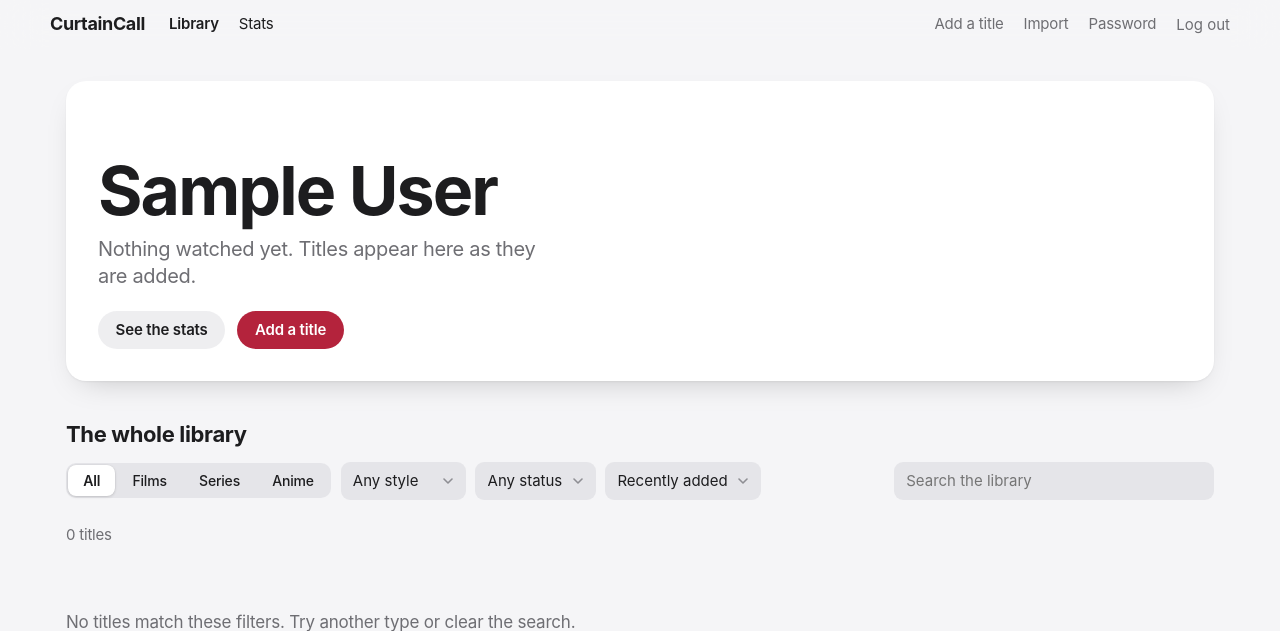
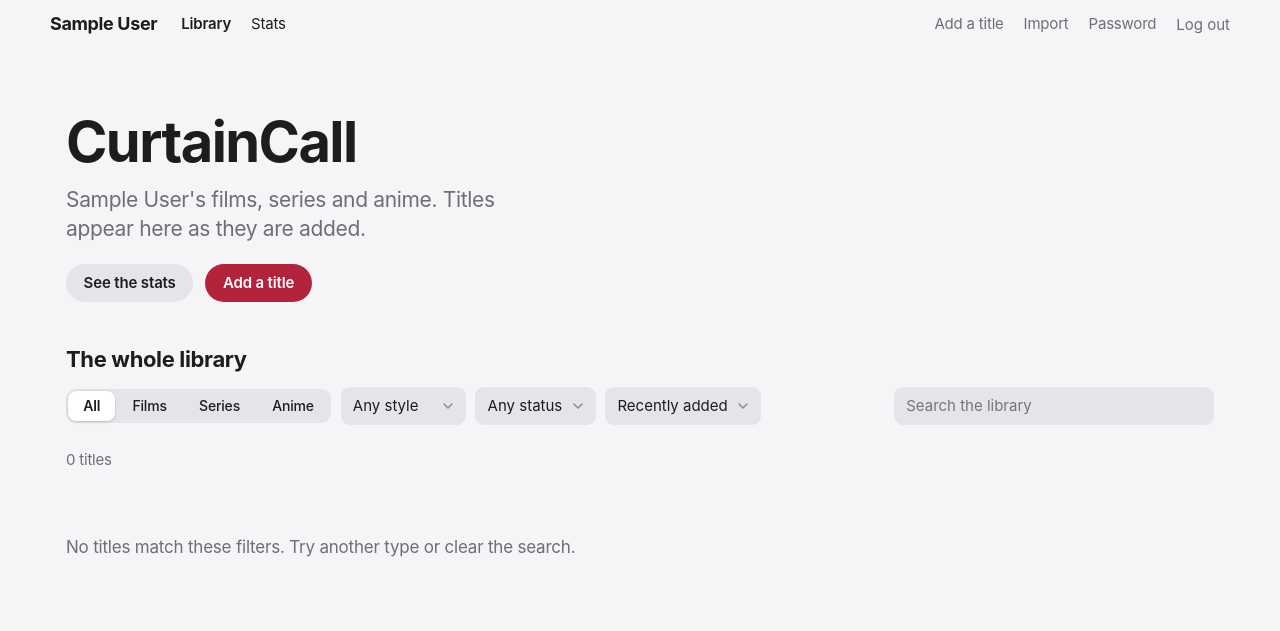
Before and after one commit to Skand007/CurtainCall, a Django app: page /library/ in a window 1280 px wide. Shown: the top 631 px of the page. Run offline with Django 5.2, Linux system fonts and the light colour scheme; the visitor is signed in with stand-in values (Sample User, id 1); data comes from the database, SQL or seed files in the repository; data that the repository does not hold is empty.

Commit message:
Full update: poster stack and names

```diff
--- a/tracker/static/tracker/style.css
+++ b/tracker/static/tracker/style.css
@@ -249,48 +249,33 @@ fieldset label input { width: auto; min-height: 0; margin: 0; }
 .hero .lede strong { color: var(--ink); font-weight: 600; }
 .hero-actions { display: flex; gap: 0.75rem; flex-wrap: wrap; }
 
-/* ------------------------------------------------------------ banner (library homepage) */
-
-/* The latest watched film's wide image sits behind your name, Apple TV style.
-   A dark scrim at the bottom keeps the white type readable on any picture. */
-.banner {
-  position: relative;
-  isolation: isolate;
+/* The curtain call: the latest posters take a bow, fanned like a line of actors.
+   Hovering one straightens it and lifts it to the front. */
+.curtain-call {
   display: flex;
   align-items: flex-end;
-  justify-content: space-between;
-  gap: 1rem;
-  min-height: 300px;
-  margin: 0.5rem 0 2.5rem;
-  padding: 2rem;
-  border-radius: 20px;
-  overflow: hidden;
-  background: var(--surface);
-  box-shadow: var(--shadow-panel);
+  padding: 1rem 1.5rem 1.5rem;
 }
-.banner.has-image {
-  min-height: clamp(320px, 42vw, 460px);
-  color: #fff;
-  background: #1c1b20 var(--banner) center 30% / cover no-repeat;
+.curtain-call a {
+  display: block;
+  width: 108px;
+  margin-left: -34px;
+  transform: rotate(var(--tilt)) translateY(var(--lift));
+  transform-origin: 50% 100%;
+  transition: transform 220ms var(--press);
 }
-.banner.has-image::before {
-  content: "";
-  position: absolute;
-  inset: 0;
-  z-index: -1;
-  background: linear-gradient(to top, rgba(0, 0, 0, 0.78) 0%, rgba(0, 0, 0, 0.35) 45%, rgba(0, 0, 0, 0) 75%),
-              linear-gradient(to right, rgba(0, 0, 0, 0.45), rgba(0, 0, 0, 0) 60%);
+.curtain-call a:first-child { margin-left: 0; }
+.curtain-call a:hover, .curtain-call a:focus-visible { transform: rotate(0deg) translateY(-10px); z-index: 2; }
+.curtain-call a:active { transform: rotate(0deg) translateY(-6px) scale(0.97); }
+.curtain-call img {
+  width: 100%;
+  aspect-ratio: 2 / 3;
+  object-fit: cover;
+  border-radius: var(--r-poster);
+  box-shadow: var(--shadow-poster);
+  display: block;
+  background: var(--fill);
 }
-.banner h1 { font-size: clamp(2.5rem, 6vw, 4.25rem); }
-.banner .lede { font-size: 1.25rem; line-height: 1.38; letter-spacing: -0.016em; max-width: 36ch; margin: 0.6rem 0 1.25rem; color: var(--ink-2); }
-.banner.has-image .lede { color: rgba(255, 255, 255, 0.82); }
-.banner .lede strong { color: inherit; font-weight: 650; }
-.banner.has-image .lede strong { color: #fff; }
-.banner-credit { color: rgba(255, 255, 255, 0.75); font-size: 0.8125rem; font-weight: 500; white-space: nowrap; align-self: flex-end; }
-.banner-credit:hover { color: #fff; }
-/* A light glass button for use on top of imagery. */
-.button.light { background: rgba(255, 255, 255, 0.22); color: #fff; -webkit-backdrop-filter: blur(16px) saturate(160%); backdrop-filter: blur(16px) saturate(160%); }
-.banner:not(.has-image) .button.light { background: var(--fill); color: var(--ink); }
 
 /* ------------------------------------------------------------ shelves */
 
@@ -514,9 +499,8 @@ details.as-table td, details.as-table th { padding: 0.2rem 1rem 0.2rem 0; text-a
 /* ------------------------------------------------------------ small screens */
 
 @media (max-width: 760px) {
-  .banner { padding: 1.25rem; border-radius: 16px; flex-direction: column; align-items: flex-start; justify-content: flex-end; margin-top: 0; }
-  .banner.has-image { min-height: 360px; }
-  .banner .lede { font-size: 1.0625rem; }
+  .curtain-call { order: -1; padding: 0.75rem 0 1.75rem 0.75rem; }
+  .curtain-call a { width: 80px; margin-left: -26px; }
   .shelf-row { grid-auto-columns: 112px; gap: 0.8rem; }
   .dup-pair { grid-template-columns: 1fr; }
   .hero { grid-template-columns: 1fr; padding-top: 1.5rem; gap: 1rem; }
@@ -540,11 +524,11 @@ details.as-table td, details.as-table th { padding: 0.2rem 1rem 0.2rem 0; text-a
 
 @media (prefers-reduced-motion: reduce) {
   *, *::before, *::after { transition-duration: 0.01ms !important; }
-  .button:active, .poster:active .art { transform: none; }
+  .button:active, .poster:active .art, .curtain-call a:active { transform: none; }
+  .curtain-call a:hover, .curtain-call a:focus-visible { transform: rotate(var(--tilt)) translateY(var(--lift)); }
 }
 
 @media (prefers-reduced-transparency: reduce) {
-  .button.light { background: rgba(0, 0, 0, 0.55); -webkit-backdrop-filter: none; backdrop-filter: none; }
   .topbar { background: var(--canvas); -webkit-backdrop-filter: none; backdrop-filter: none; }
   .take { background: var(--surface); -webkit-backdrop-filter: none; backdrop-filter: none; }
   .feature::before { display: none; }
--- a/tracker/templates/tracker/base.html
+++ b/tracker/templates/tracker/base.html
@@ -13,7 +13,7 @@
 </head>
 <body hx-headers='{"X-CSRFToken": "{{ csrf_token }}"}'>
   <header class="topbar">
-    <a class="brand" href="{% url 'home' %}">CurtainCall</a>
+    <a class="brand" href="{% url 'home' %}">{{ site_owner_name|default:"CurtainCall" }}</a>
     <nav aria-label="Main">
       <a href="{% url 'home' %}" {% if request.resolver_match.url_name == 'home' or request.resolver_match.url_name == 'library' or request.resolver_match.url_name == 'profile' %}aria-current="page"{% endif %}>Library</a>
       {% if site_owner %}<a href="{% url 'stats' site_owner.username %}" {% if request.resolver_match.url_name == 'stats' %}aria-current="page"{% endif %}>Stats</a>{% endif %}
--- a/tracker/templates/tracker/library.html
+++ b/tracker/templates/tracker/library.html
@@ -1,23 +1,29 @@
 {% extends "tracker/base.html" %}
 {% load humanize tracker_extras %}
 {% block content %}
-<section class="banner{% if banner %} has-image{% endif %}"{% if banner %} style="--banner: url('{{ banner.title.backdrop_url }}')"{% endif %}>
-  <div class="banner-copy">
-    <h1>{{ owner_name }}</h1>
+<section class="hero">
+  <div>
+    <h1>CurtainCall</h1>
     <p class="lede">
       {% if watched_count %}
-        <strong>{{ watched_count|intcomma }} title{{ watched_count|pluralize }} watched</strong> across films, series and anime{% if hours %}, about {{ hours|intcomma }} hours in all{% endif %}.
+        {{ owner_name }}'s films, series and anime: <strong>{{ watched_count|intcomma }} title{{ watched_count|pluralize }} watched</strong>{% if hours %}, about {{ hours|intcomma }} hours in all{% endif %}.
       {% else %}
-        Nothing watched yet. Titles appear here as they are added.
+        {{ owner_name }}'s films, series and anime. Titles appear here as they are added.
       {% endif %}
     </p>
     <div class="hero-actions">
-      <a class="button light" href="{% url 'stats' owner.username %}">See the stats</a>
+      <a class="button secondary" href="{% url 'stats' owner.username %}">See the stats</a>
       {% if editable %}<a class="button" href="{% url 'search' %}">Add a title</a>{% endif %}
     </div>
   </div>
-  {% if banner %}
-    <a class="banner-credit" href="{% url 'title' banner.title.pk %}">Latest: {{ banner.title.name }}</a>
+  {% if recent %}
+    <div class="curtain-call" aria-label="Recently watched">
+      {% for e in recent|slice:":5" %}
+        <a href="{% url 'title' e.title.pk %}" style="{{ forloop.counter0|tilt }}" title="{{ e.title }}">
+          <img src="{{ e.title.poster_url }}" alt="{{ e.title.name }}" loading="eager" width="108" height="162">
+        </a>
+      {% endfor %}
+    </div>
   {% endif %}
 </section>
 
```
Also changed, not shown: tracker/templatetags/tracker_extras.py (+9 -0 lines), README.md.
